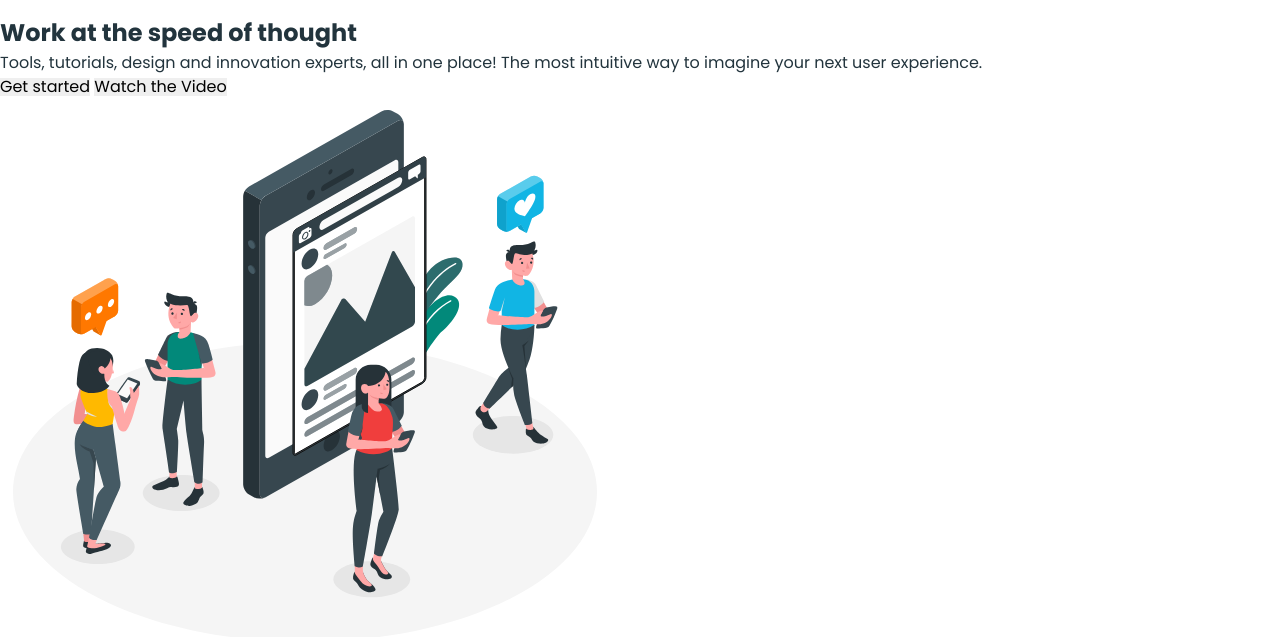
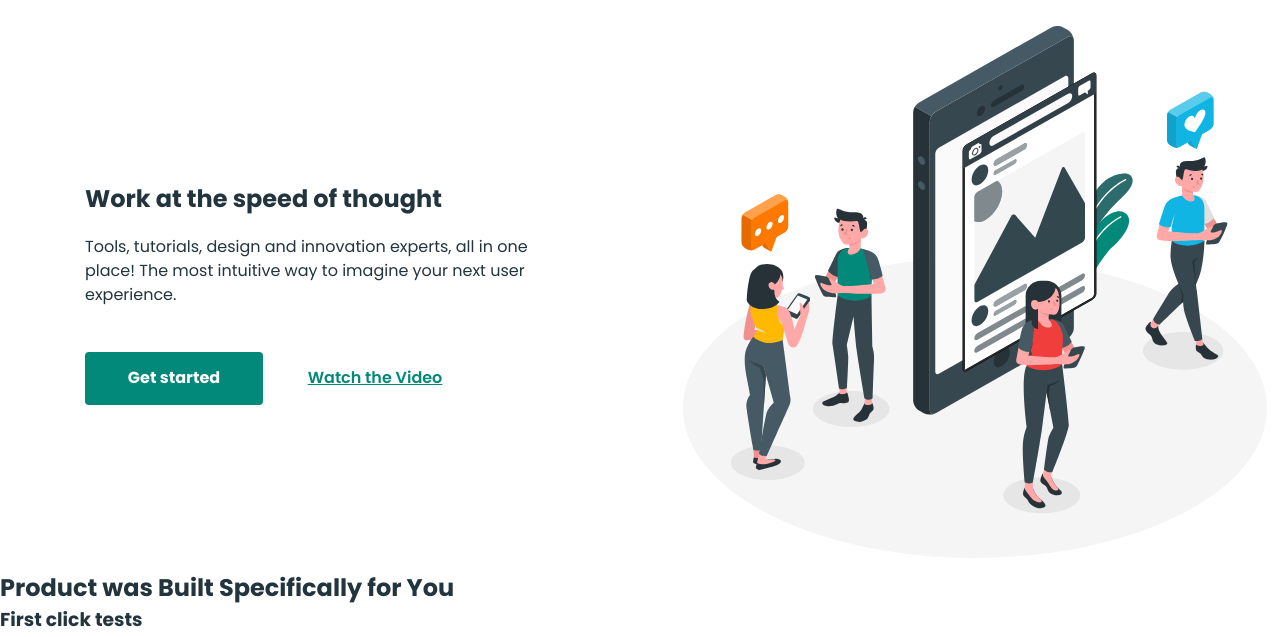
Before and after one commit to engapantio/business-promotion-N, a plain HTML site: page index.html in a window 1280 px wide. Shown: the part 65-702 px from the top of the page. Drawn offline with nearby package versions, Linux system fonts and the light colour scheme.

Commit message:
style section hero part 1

```diff
--- a/css/styles.css
+++ b/css/styles.css
@@ -3,7 +3,7 @@ font-family: 'Inter', sans-serif;
 font-family: "Montserrat", sans-serif; */
 
 body {
-  font-family: 'Poppins', sans-serif;
+  font-family: "Poppins", sans-serif;
   font-size: 16px;
   line-height: 1.5;
   background-color: #fff;
@@ -164,6 +164,49 @@ button {
 
 /*#endregion Heder*/
 
+.gen-wrapper {
+  display: flex;
+  gap: 35px;
+}
+
+.hero-wrapper {
+  display: flex;
+  flex-direction: column;
+  justify-content: center;
+  align-items: baseline;
+  max-width: 465px;
+  margin: 0 auto;
+}
+
+.hero-wrapper h1 {
+  margin-bottom: 18px;
+}
+
+.hero-wrapper p {
+  margin-bottom: 45px;
+}
+
+.btn-wrapper {
+  display: flex;
+  gap: 30px;
+  align-items: center;
+}
+
+.hero-one {
+  width: 178px;
+  height: 53px;
+}
+
+.hero-one + button {
+  width: 164px;
+  height: 23px;
+  font-weight: 600;
+  font-size: 16px;
+  text-decoration: underline;
+  color: #02897a;
+  background-color: transparent;
+}
+
 /*#region Footer*/
 
 .page-footer {
--- a/index.html
+++ b/index.html
@@ -69,21 +69,27 @@
     <main>
       <!-- Section Hero -->
       <section>
+        <div class="gen-wrapper">
+          <div class="hero-wrapper">
             <h1>Work at the speed of thought</h1>
             <p>
-          Tools, tutorials, design and innovation experts, all in one place! The
-          most intuitive way to imagine your next user experience.
+              Tools, tutorials, design and innovation experts, all in one place!
+              The most intuitive way to imagine your next user experience.
             </p>
-
-        <button type="button">Get started</button>
+            <div class="btn-wrapper">
+              <button type="button" class="main-btn hero-one">
+                Get started
+              </button>
               <button type="button">Watch the Video</button>
-
+            </div>
+          </div>
           <img
             src="./images/hero-img.svg"
             alt="Hero-images"
             width="610"
             height="555"
           />
+        </div>
       </section>
 
       <!-- Section features -->
```
Lines whose indentation alone changed are shown as unchanged.
